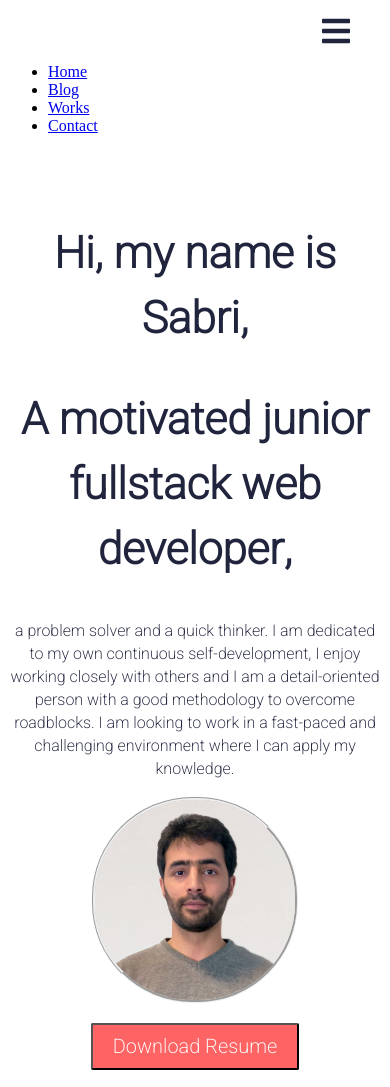
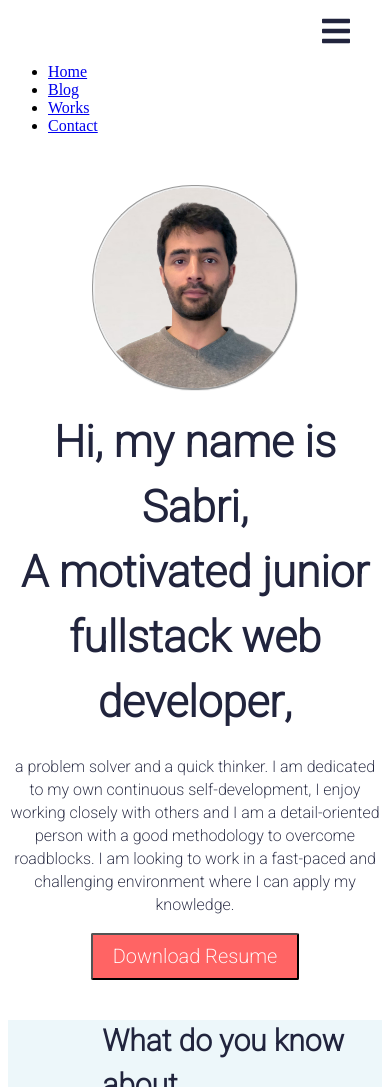
Before and after one commit to Sabri0o/Portfolio-Gatsby, a Gatsby site: page / in a window 390 px wide. Shown: the top 1087 px of the page. Built offline with nearby package versions, Linux system fonts and the light colour scheme; Gatsby itself is replaced by a stand-in of ours.

Commit message:
tweaking css

```diff
--- a/src/components/layout.js
+++ b/src/components/layout.js
@@ -33,7 +33,6 @@ const Layout = ({ pageTitle, children }) => {
   return (
     <div style={{ marginTop: "15px" }}>
       <title>{pageTitle}</title>
-      <nav>
         <div className={icon}>
           <button className={menuButton} onClick={handleOnClick}>
             <FontAwesomeIcon
@@ -43,6 +42,7 @@ const Layout = ({ pageTitle, children }) => {
             />{" "}
           </button>
         </div>
+      <nav>
         <ul
           className={`${navLinks} ${clicked ? responsive : ""}`}
           id="displayNav"
--- a/src/components/layout.module.css
+++ b/src/components/layout.module.css
@@ -1,4 +1,5 @@
 @import url("https://fonts.googleapis.com/css2?family=Heebo:wght@200&display=swap");
+
 .nav-links {
   display: flex;
   justify-content: flex-end;
@@ -77,6 +78,11 @@
     display: flex;
     flex-direction: column;
     align-items: center;
+    justify-content: center;
+  }
+
+  .nav-links {
+    margin-left: 35px;
   }
 
   .nav-links.responsive .nav-link-item {
--- a/src/pages/info.js
+++ b/src/pages/info.js
@@ -14,12 +14,13 @@ const imageStyle = {
 export default function Info() {
   return (
     <Container className="container">
-      <Row>
+      <Row className="rowContainer">
         <Col md={8}>
-          <h2 className="h2Style">Hi, my name is Sabri,</h2>
           <h2 className="h2Style">
-            A motivated junior fullstack web developer,
+            Hi, my name is Sabri,
+            <br />A motivated junior fullstack web developer,
           </h2>
+
           <p className="pStyle">
             <span className="tab"></span>a problem solver and a quick thinker. I
             am dedicated to my own continuous self-development, I enjoy working
--- a/src/styles/info.css
+++ b/src/styles/info.css
@@ -18,8 +18,7 @@
 }
 
 .buttonContainer {
-  margin-top: 20px;
-  margin-bottom: 40px;
+  margin-bottom: 20px;
 }
 
 .h2Style {
@@ -44,6 +43,12 @@
 }
 
 @media screen and (max-width: 700px) {
+  .rowContainer {
+    display: flex;
+    flex-direction: column-reverse;
+    justify-content: center;
+    align-items: center;
+  }
   .container {
     display: flex;
     flex-direction: column;
@@ -53,6 +58,8 @@
   }
   .h2Style {
     text-align: center;
+    margin-bottom: 20px;
+    margin-top: 20px;
   }
   .pStyle {
     text-align: center;
@@ -61,16 +68,6 @@
     display: none;
     margin-left: none;
   }
-  .buttonContainer {
-    margin-bottom: 0px;
-  }
-}
-
-.imageStyle {
-  width: 200;
-  height: 200;
-  border-radius: 200 / 2;
-  border-style: groove;
 }
 
 .center {
```
